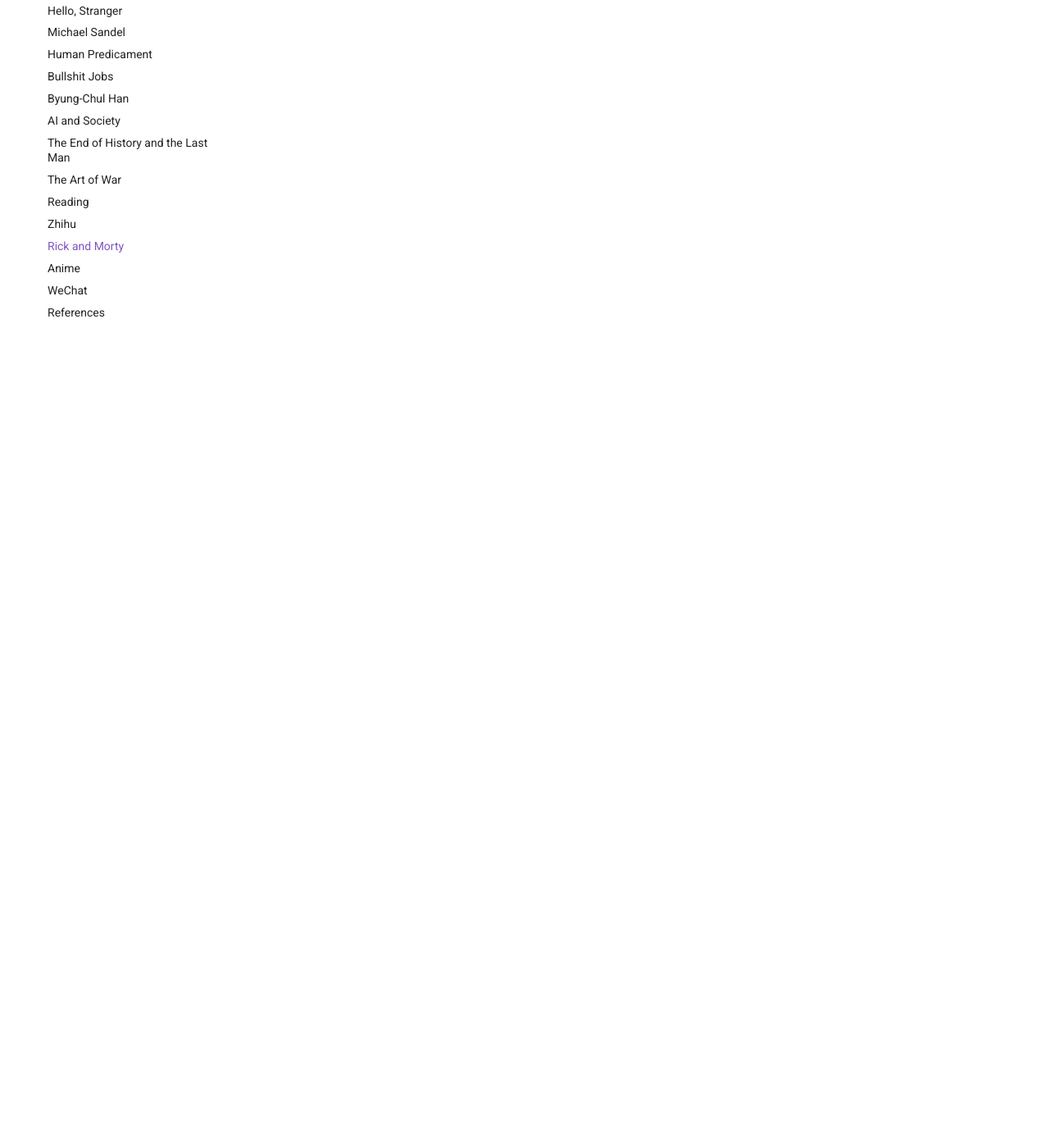
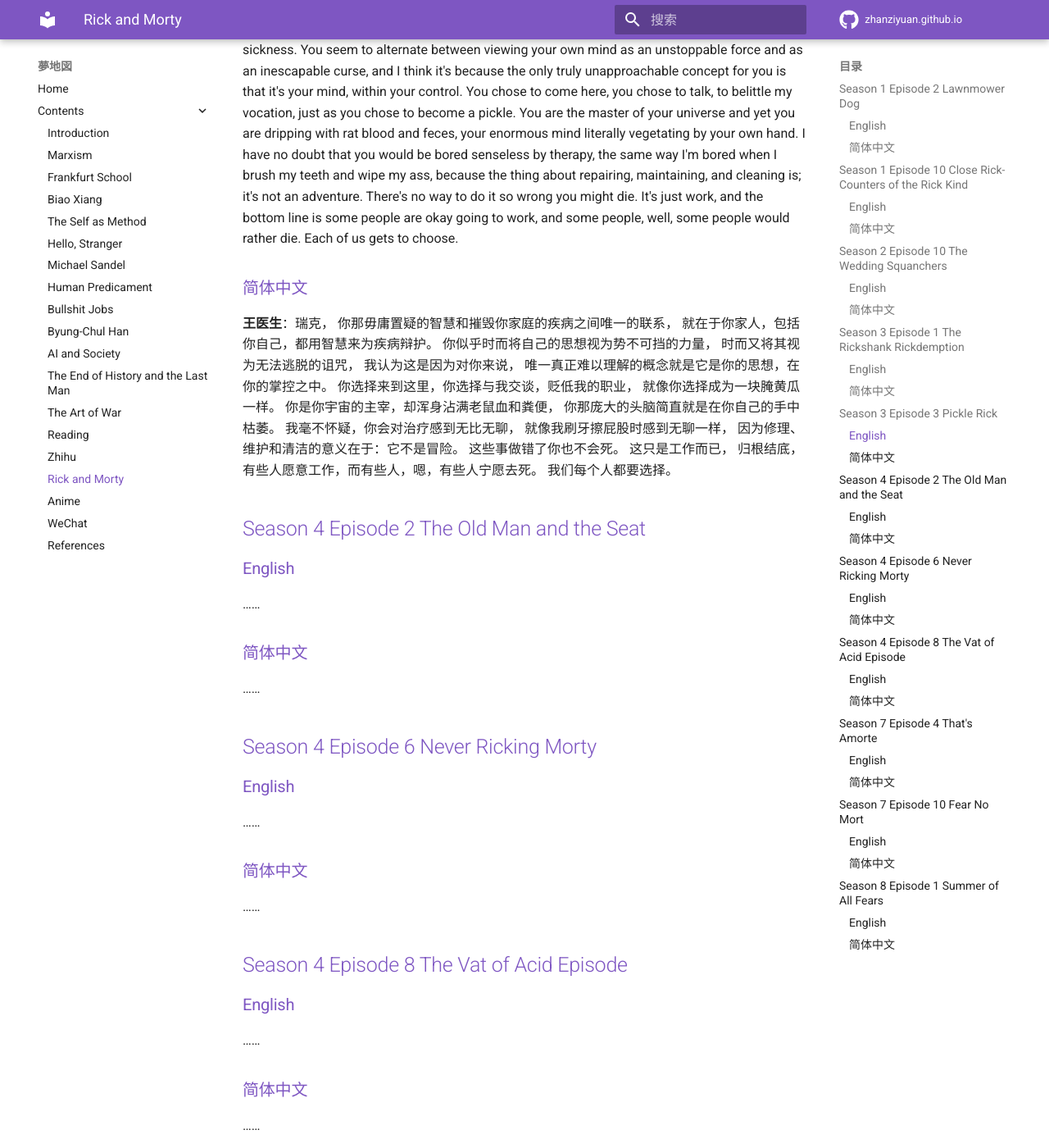
Before and after one commit to ZhanZiyuan/zhanziyuan.github.io, an MkDocs documentation site: the page built from docs/rick_and_morty.md, in a window 1280 px wide and 1400 px high, scrolled down 1479 px. Shown: the whole window at 82% size. Built offline with MkDocs 1.6.1 and Material for MkDocs 9.7.7, drawn with Linux system fonts in a browser that asks for light colours; comment, search, counter and statistics services are not loaded; some of the changed text lies outside the part shown.

Commit message:
Modified `biao_xiang.md` and `rick_and_morty.md`.
- Modified `biao_xiang.md` and `rick_and_morty.md`.

```diff
--- a/docs/rick_and_morty.md
+++ b/docs/rick_and_morty.md
@@ -24,6 +24,36 @@
 **瑞克**：养狗的自的不就是为了有优越感吗，杰瑞。
 我要是你，就不会想做这事。
 走，莫蒂。
+
+## [Season 1 Episode 10 Close Rick-Counters of the Rick Kind](https://www.imdb.com/title/tt3333846/)
+
+### [English](https://rickandmorty.fandom.com/wiki/Close_Rick-Counters_of_the_Rick_Kind/Transcript)
+
+……
+
+### [简体中文](https://bangumi.tv/ep/359060)
+
+……
+
+## [Season 2 Episode 10 The Wedding Squanchers](https://www.imdb.com/title/tt4832278/)
+
+### [English](https://rickandmorty.fandom.com/wiki/The_Wedding_Squanchers/Transcript)
+
+……
+
+### [简体中文](https://bangumi.tv/ep/552140)
+
+……
+
+## [Season 3 Episode 1 The Rickshank Rickdemption](https://www.imdb.com/title/tt5218228/)
+
+### [English](https://rickandmorty.fandom.com/wiki/The_Rickshank_Rickdemption/Transcript)
+
+……
+
+### [简体中文](https://bangumi.tv/ep/711224)
+
+……
 
 ## [Season 3 Episode 3 Pickle Rick](https://www.imdb.com/title/tt5218268/)
 
@@ -80,3 +110,63 @@
 这只是工作而已，
 归根结底，有些人愿意工作，而有些人，嗯，有些人宁愿去死。
 我们每个人都要选择。
+
+## [Season 4 Episode 2 The Old Man and the Seat](https://www.imdb.com/title/tt10655676/)
+
+### [English](https://rickandmorty.fandom.com/wiki/The_Old_Man_and_the_Seat/Transcript)
+
+……
+
+### [简体中文](https://bangumi.tv/ep/917310)
+
+……
+
+## [Season 4 Episode 6 Never Ricking Morty](https://www.imdb.com/title/tt10655686/)
+
+### [English](https://rickandmorty.fandom.com/wiki/Never_Ricking_Morty/Transcript)
+
+……
+
+### [简体中文](https://bangumi.tv/ep/922915)
+
+……
+
+## [Season 4 Episode 8 The Vat of Acid Episode](https://www.imdb.com/title/tt10655692/)
+
+### [English](https://rickandmorty.fandom.com/wiki/The_Vat_of_Acid_Episode/Transcript)
+
+……
+
+### [简体中文](https://bangumi.tv/ep/922917)
+
+……
+
+## [Season 7 Episode 4 That's Amorte](https://www.imdb.com/title/tt29371869/)
+
+### [English](https://rickandmorty.fandom.com/wiki/That%27s_Amorte/Transcript)
+
+……
+
+### [简体中文](https://bangumi.tv/ep/1220567)
+
+……
+
+## [Season 7 Episode 10 Fear No Mort](https://www.imdb.com/title/tt29371876/)
+
+### [English](https://rickandmorty.fandom.com/wiki/Fear_No_Mort/Transcript)
+
+……
+
+### [简体中文](https://bangumi.tv/ep/1220573)
+
+……
+
+## [Season 8 Episode 1 Summer of All Fears](https://www.imdb.com/title/tt28608179/)
+
+### [English](https://rickandmorty.fandom.com/wiki/Summer_of_All_Fears/Transcript)
+
+……
+
+### [简体中文](https://bangumi.tv/ep/1483751)
+
+……
```
Also changed, not shown: docs/biao_xiang.md (+4 -0 lines).
